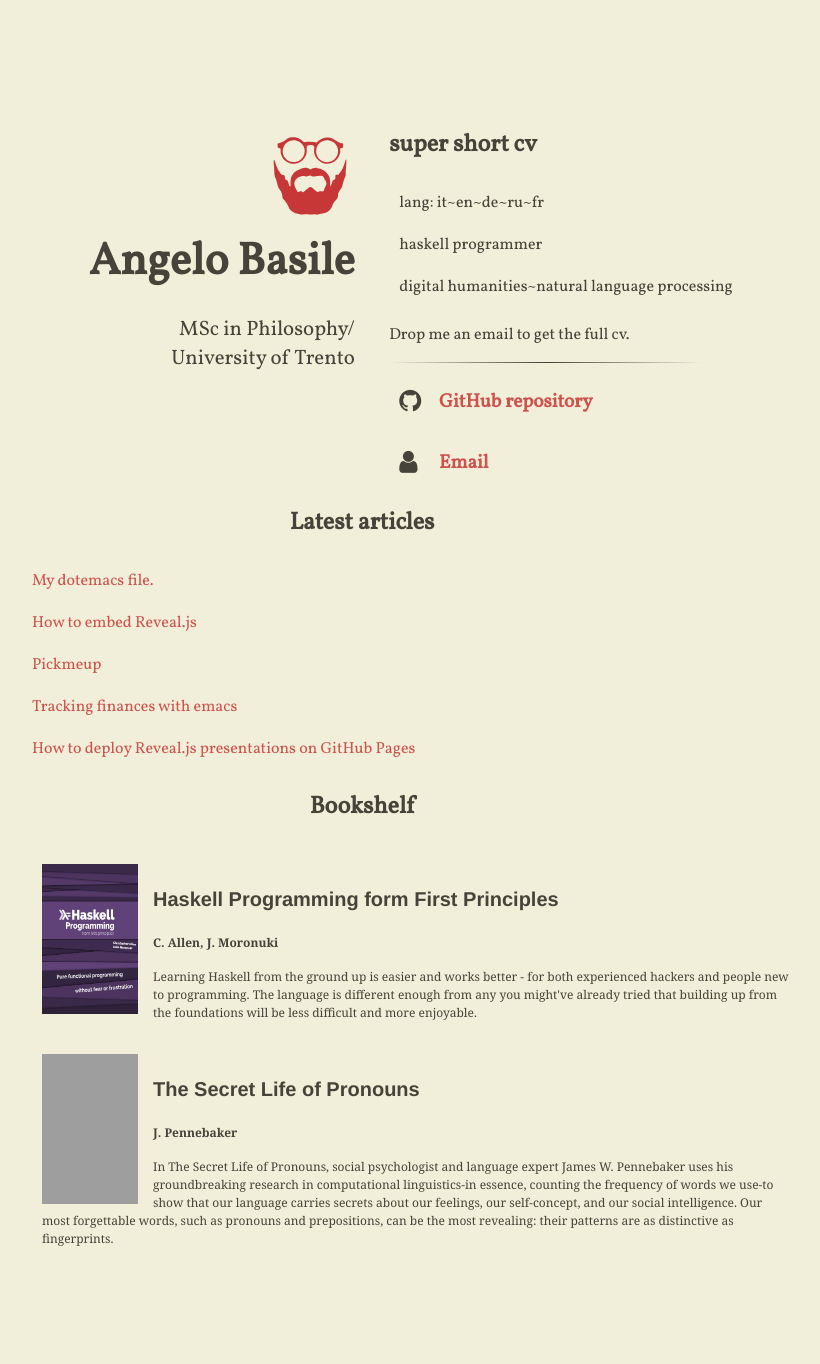
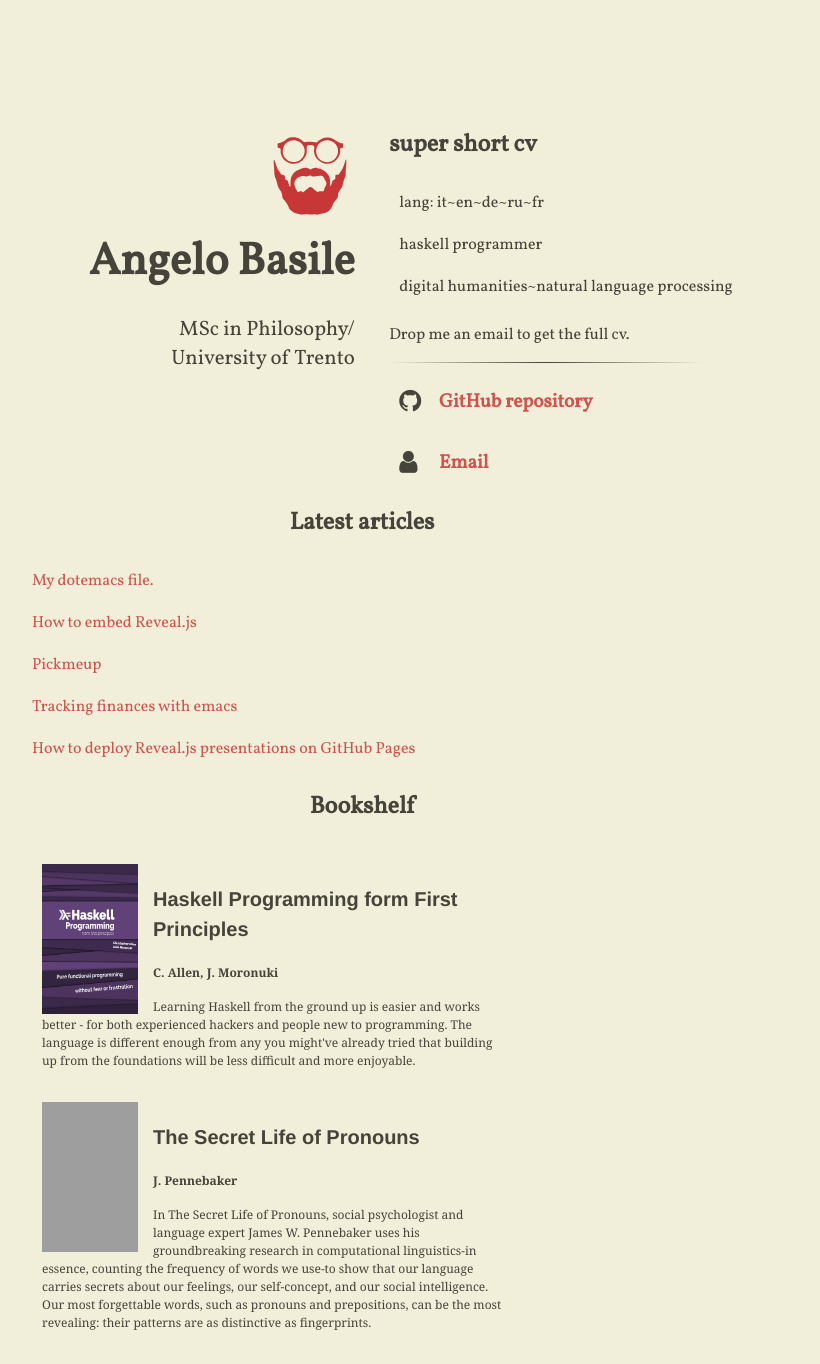
Before and after one commit to rs2/anbasile.github.io, a Jekyll site: the page built from index.html, in a window 1280 px wide. Shown: the whole page, without its empty margins (278-1098 px from the left). Built offline with Jekyll 4.4.1, drawn with Linux system fonts in a browser that asks for light colours; nearby versions of some CDN libraries; before the commit the page ends 1280 px from its top, so only the background shows below that; grey boxes are pictures that could not be loaded.

Commit message:
Update main.scss

```diff
--- a/assets/main.scss
+++ b/assets/main.scss
@@ -63,7 +63,7 @@ since it must be aligned with the content */
 /*** books list ***/
 #bookslist, ul {
   list-style-type: none;
-  width: 768px;
+  width: 480px;
 }
 
 #bookslist, h3 {
```
